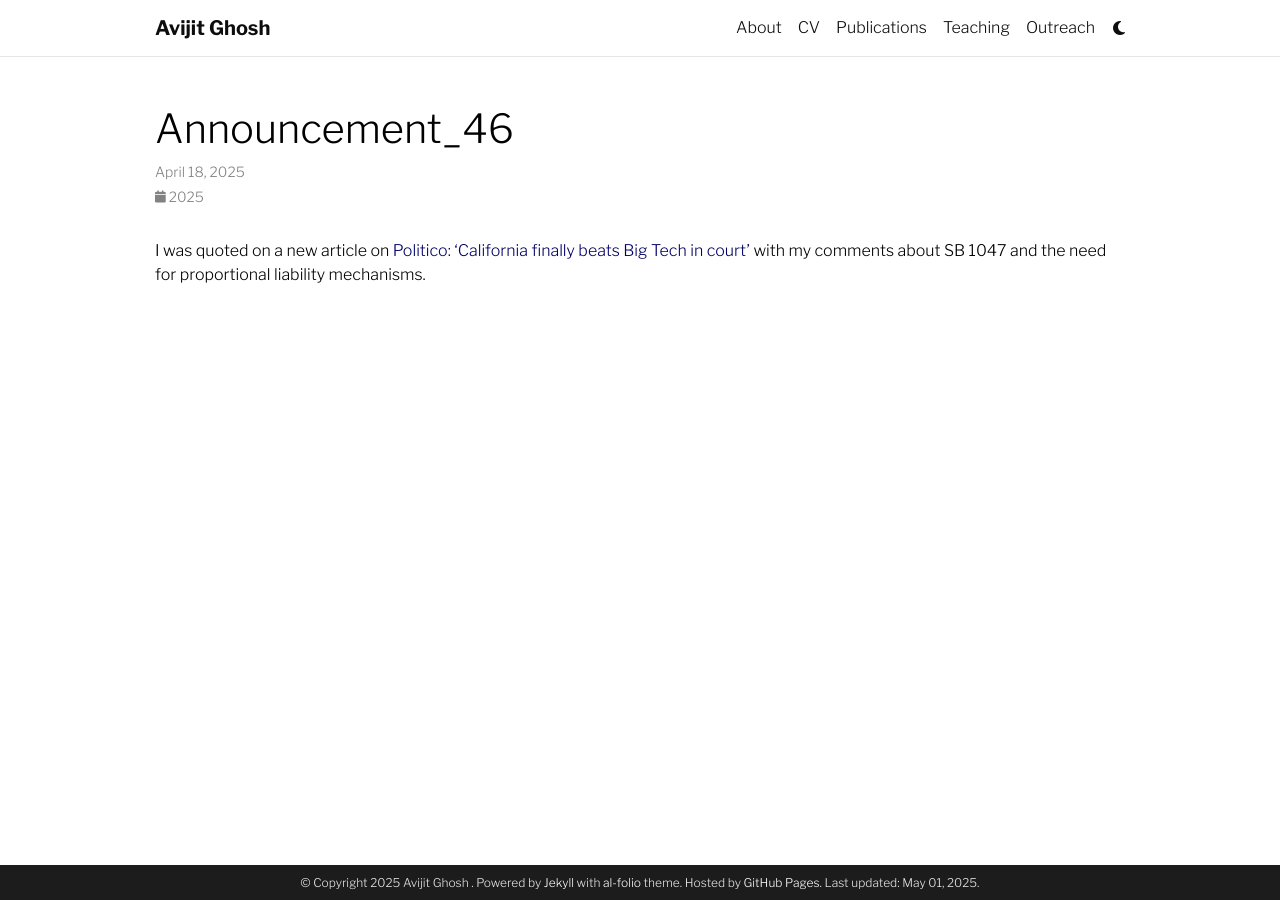
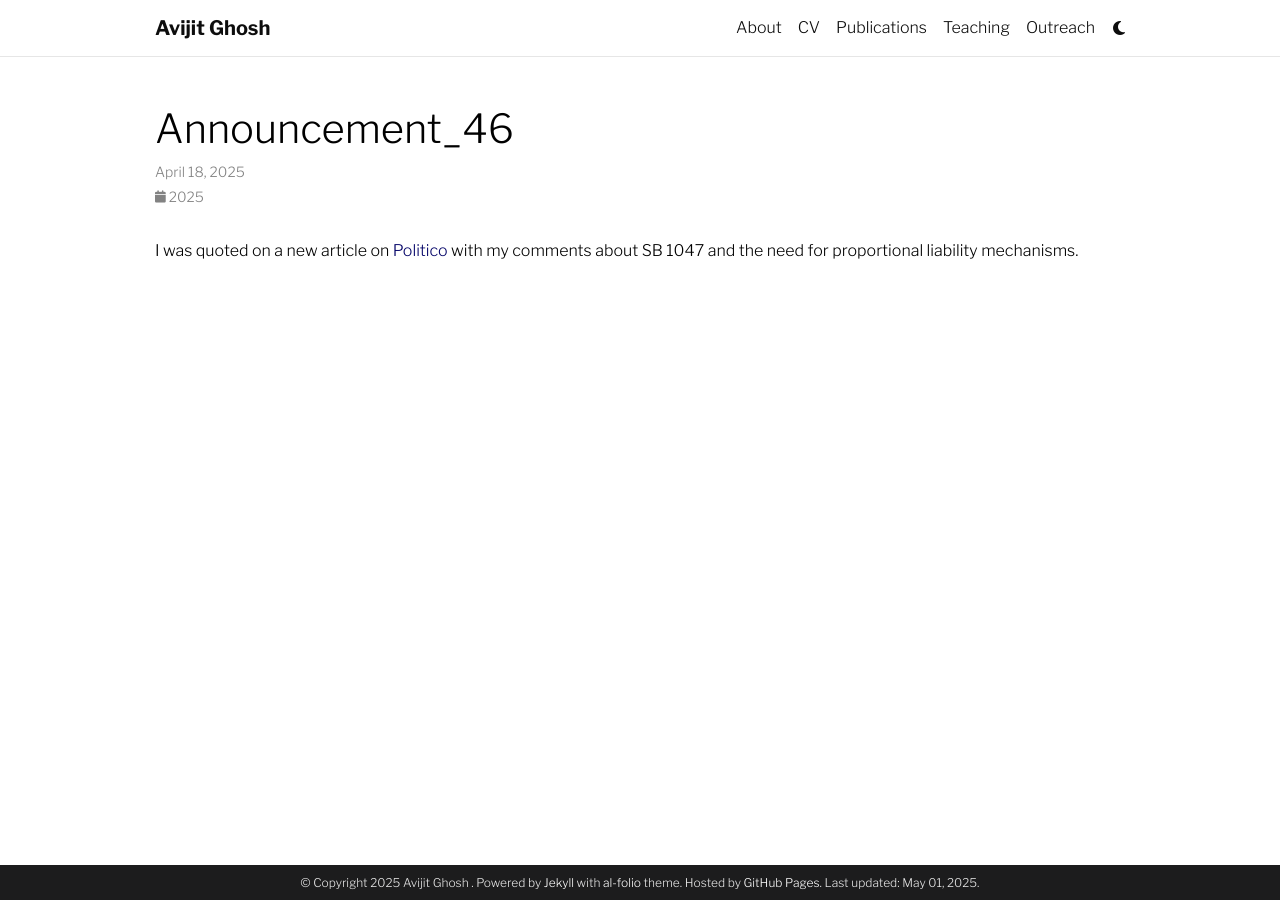
Before and after one commit to evijit/evijit.github.io, a Jekyll site: the page built from _news/announcement_46.md, in a window 1280 px wide. Built offline with Jekyll 4.4.1, drawn with Linux system fonts in a browser that asks for light colours; nearby versions of some CDN libraries; comment, search, counter and statistics services are not loaded; a style sheet for code colours, icons or effects is not loaded.

Commit message:
update news

```diff
--- a/_news/announcement_46.md
+++ b/_news/announcement_46.md
@@ -5,4 +5,4 @@ inline: true
 related_posts: false
 ---
 
-I was quoted on a new article on [Politico: 'California finally beats Big Tech in court'](https://www.politico.com/newsletters/politico-technology-california-decoded-preview/2025/04/18/california-finally-beats-big-tech-in-court-00298056) with my comments about SB 1047 and the need for proportional liability mechanisms.
+I was quoted on a new article on [Politico](https://www.politico.com/newsletters/politico-technology-california-decoded-preview/2025/04/18/california-finally-beats-big-tech-in-court-00298056) with my comments about SB 1047 and the need for proportional liability mechanisms.
```
